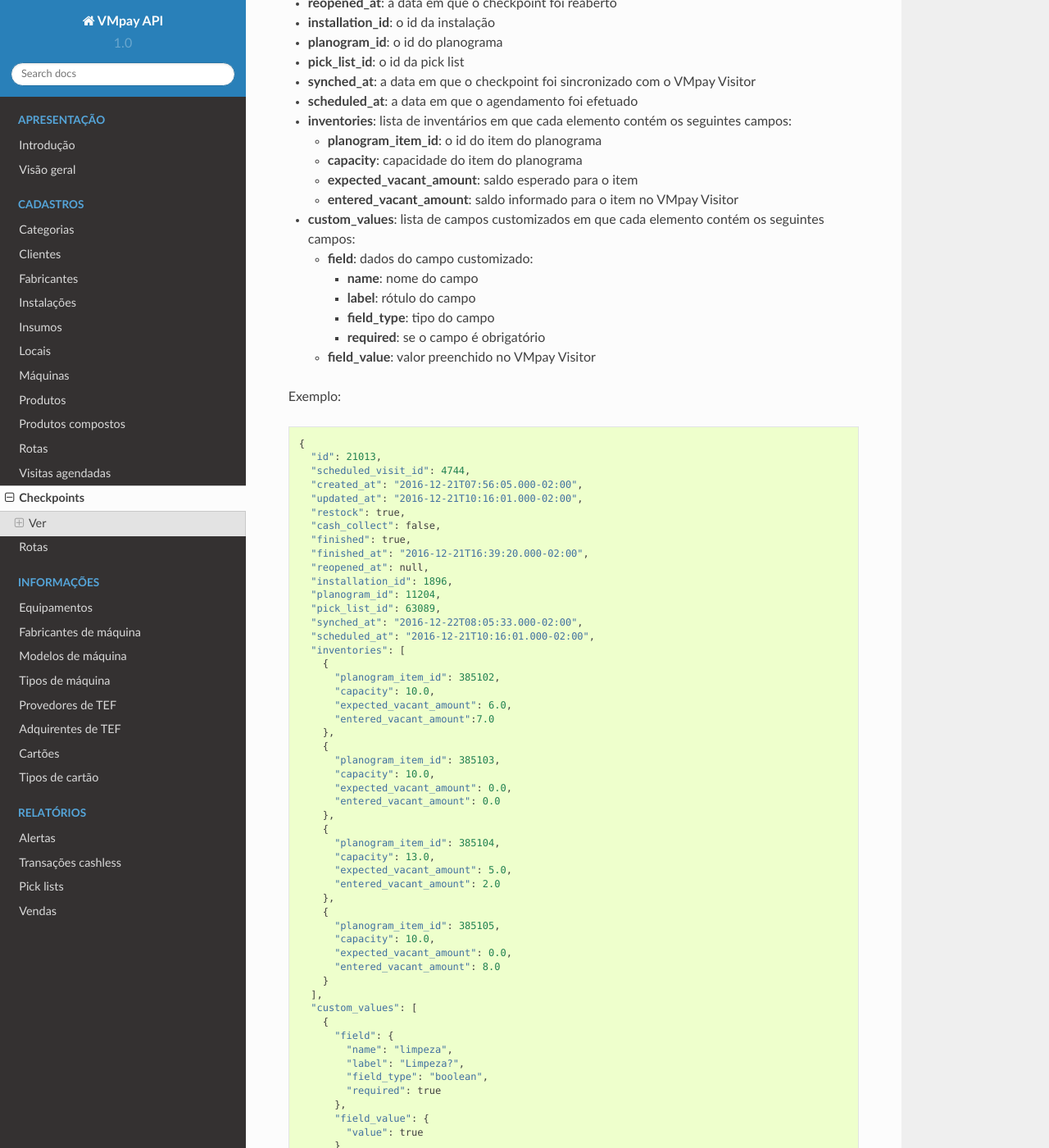
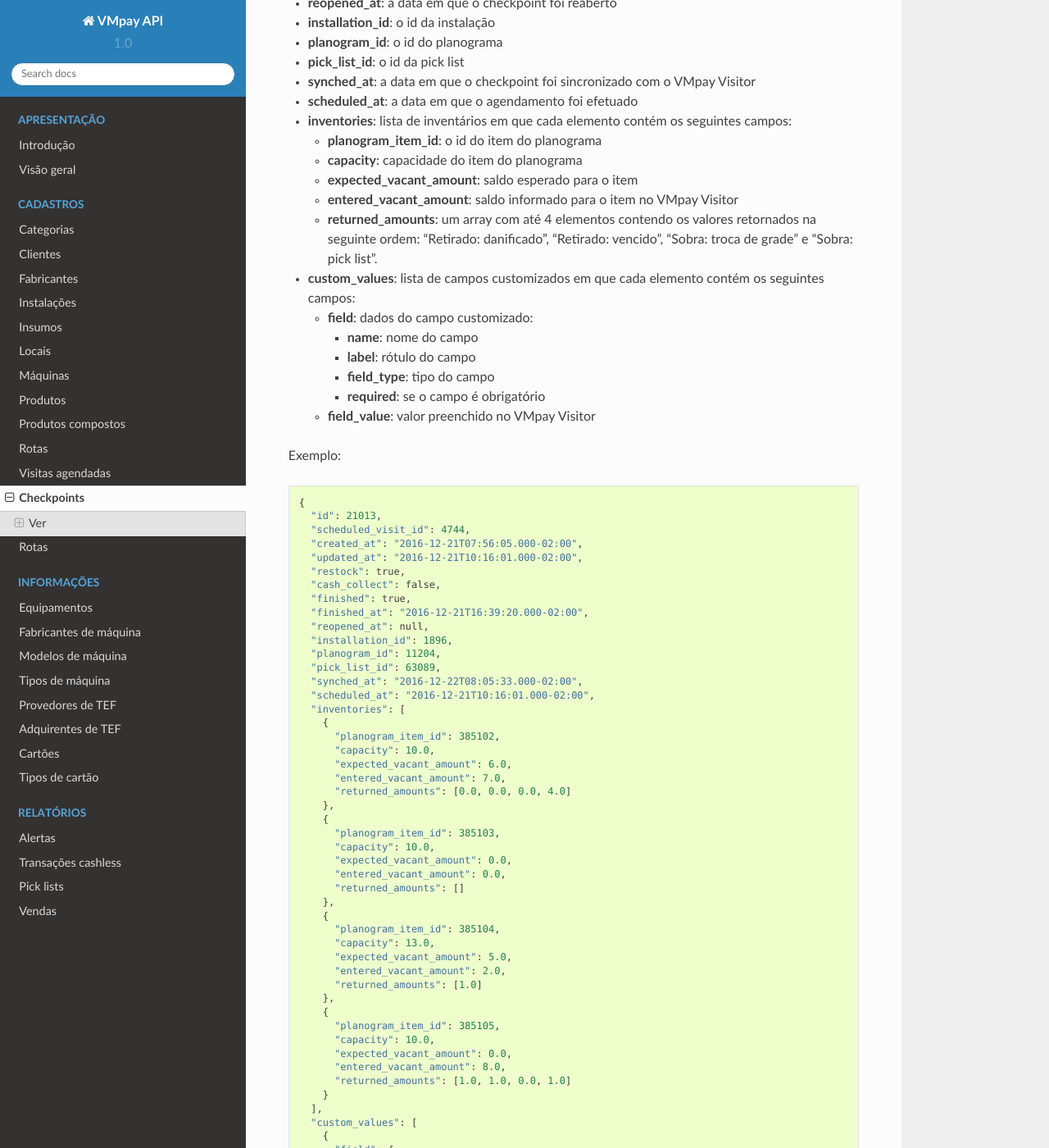
Before and after one commit to rfbezerra/vmpay_api_doc, a Sphinx documentation site: the page built from docs/source/registries/scheduled_visit_checkpoints.rst, in a window 1280 px wide and 1400 px high, scrolled down 698 px. Shown: the whole window at 82% size. Built offline with Sphinx 7.4.7 and the Read the Docs theme 2.0.0, drawn with Linux system fonts in a browser that asks for light colours.

Commit message:
Documenta valores retornados na API de checkpoints

```diff
--- a/docs/source/registries/scheduled_visit_checkpoints.rst
+++ b/docs/source/registries/scheduled_visit_checkpoints.rst
@@ -62,6 +62,10 @@ campos:
 
   - **entered_vacant_amount**: saldo informado para o item no VMpay Visitor
 
+  - **returned_amounts**: um array com até 4 elementos contendo os valores
+    retornados na seguinte ordem: "Retirado: danificado", "Retirado: vencido",
+    "Sobra: troca de grade" e "Sobra: pick list".
+
 * **custom_values**: lista de campos customizados em que cada elemento contém os
   seguintes campos:
 
@@ -101,25 +105,29 @@ Exemplo:
         "planogram_item_id": 385102,
         "capacity": 10.0,
         "expected_vacant_amount": 6.0,
-        "entered_vacant_amount":7.0
+        "entered_vacant_amount": 7.0,
+        "returned_amounts": [0.0, 0.0, 0.0, 4.0]
       },
       {
         "planogram_item_id": 385103,
         "capacity": 10.0,
         "expected_vacant_amount": 0.0,
-        "entered_vacant_amount": 0.0
+        "entered_vacant_amount": 0.0,
+        "returned_amounts": []
       },
       {
         "planogram_item_id": 385104,
         "capacity": 13.0,
         "expected_vacant_amount": 5.0,
-        "entered_vacant_amount": 2.0
+        "entered_vacant_amount": 2.0,
+        "returned_amounts": [1.0]
       },
       {
         "planogram_item_id": 385105,
         "capacity": 10.0,
         "expected_vacant_amount": 0.0,
-        "entered_vacant_amount": 8.0
+        "entered_vacant_amount": 8.0,
+        "returned_amounts": [1.0, 1.0, 0.0, 1.0]
       }
     ],
     "custom_values": [
```
